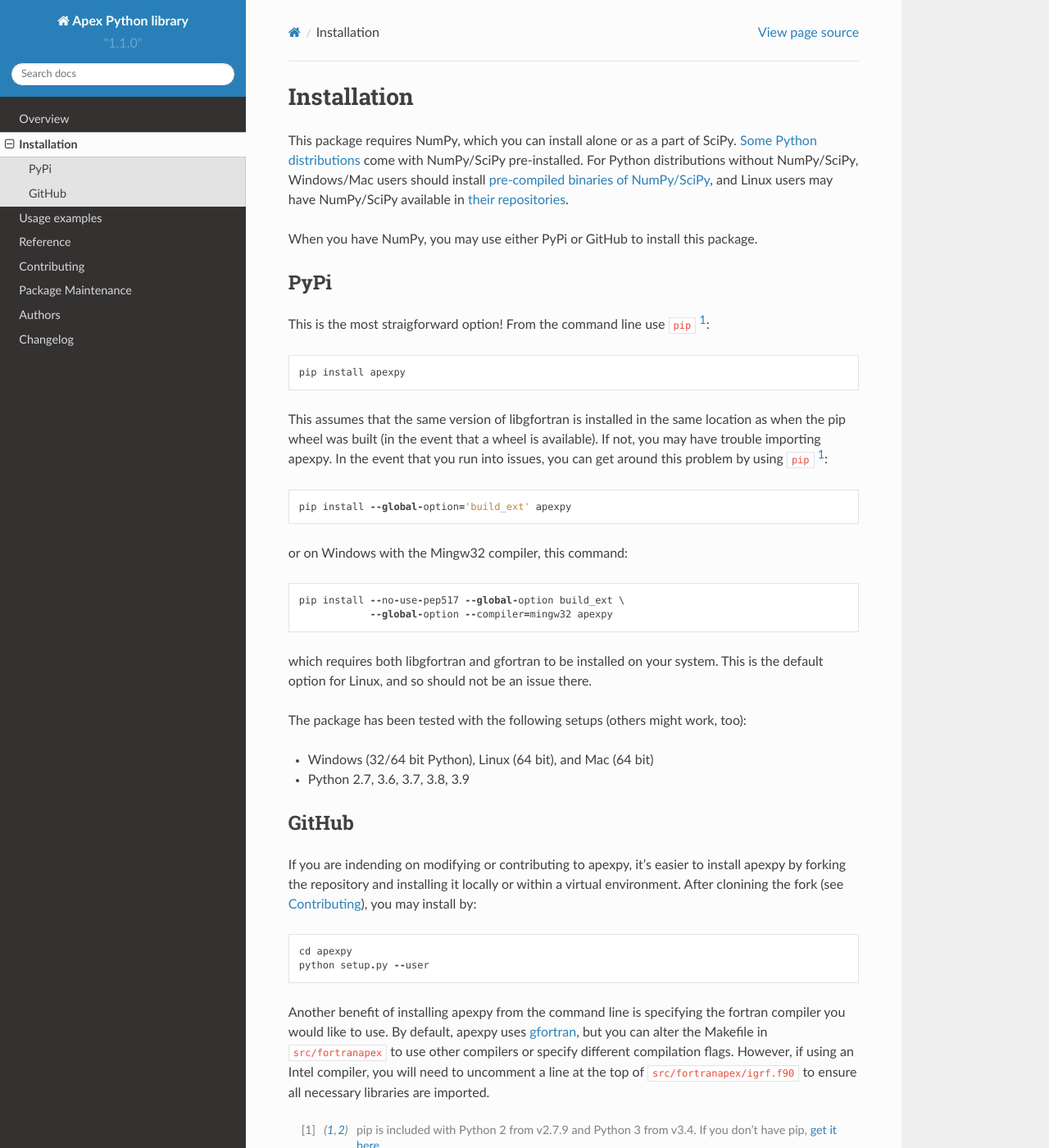
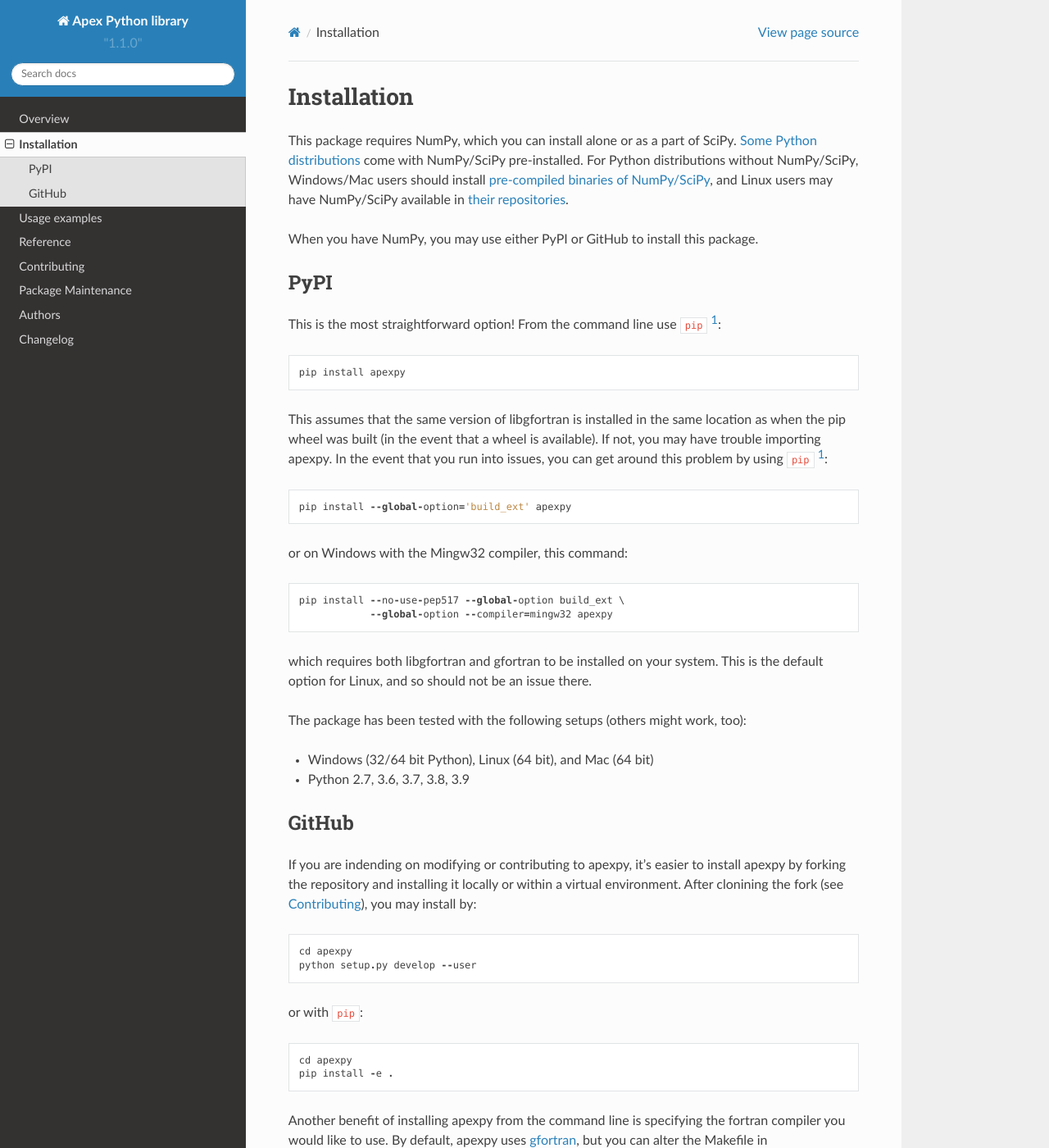
Before and after one commit to aburrell/apexpy, a Sphinx documentation site: the page built from docs/installation.rst, in a window 1280 px wide and 1400 px high. Shown: the whole window at 82% size. Built offline with Sphinx 7.4.7 and the Read the Docs theme 2.0.0, drawn with Linux system fonts in a browser that asks for light colours.

Commit message:
MAINT: improved documentation
Fixed wording and spellings.

Co-authored-by: Ashton Reimer <ashtonsethreimer@gmail.com>

```diff
--- a/README.rst
+++ b/README.rst
@@ -14,7 +14,7 @@ is WGS84. MLT calculations are also included. The package is free software
 Quick start
 ===========
 
-Install from PyPi using ``pip``::
+Install from PyPI using ``pip``::
 
     pip install apexpy
 
--- a/docs/installation.rst
+++ b/docs/installation.rst
@@ -11,14 +11,14 @@ NumPy/SciPy, Windows/Mac users should install
 NumPy/SciPy available in
 `their repositories <https://www.scipy.org/scipylib/download.html#third-party-vendor-package-managers>`_.
 
-When you have NumPy, you may use either PyPi or GitHub to install this package.
+When you have NumPy, you may use either PyPI or GitHub to install this package.
 
 
 .. _installation-pip:
 
-PyPi
+PyPI
 ----
-This is the most straigforward option!  From the command line use
+This is the most straightforward option!  From the command line use
 ``pip`` [1]_::
 
     pip install apexpy
@@ -55,8 +55,11 @@ a virtual environment. After clonining the fork (see :ref:`contributing`),
 you may install by::
 
   cd apexpy
-  python setup.py --user
+  python setup.py develop --user
+or with ``pip``::
 
+  cd apexpy
+  pip install -e .
 
 Another benefit of installing apexpy from the command line is specifying the
 fortran compiler you would like to use.  By default, apexpy uses
```
